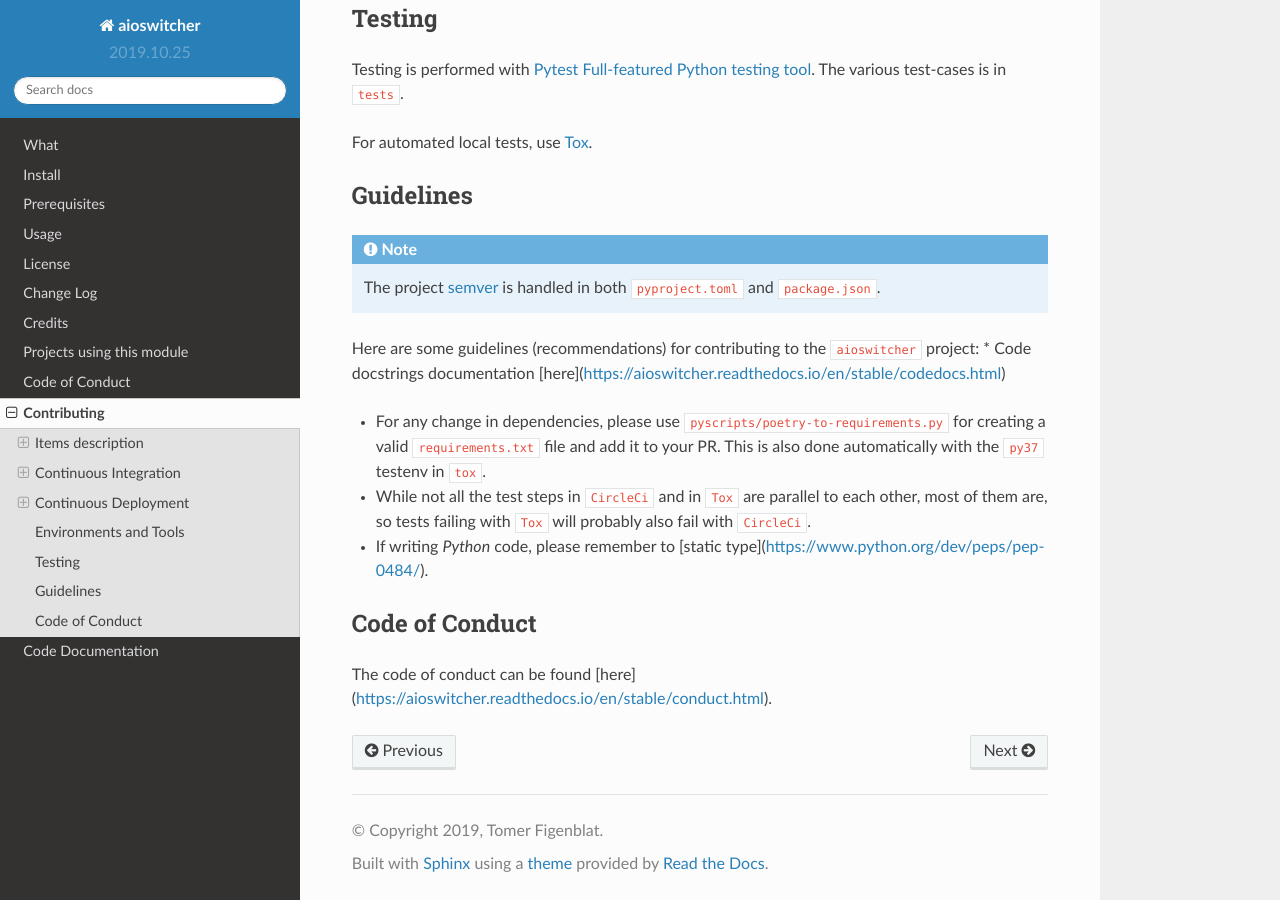
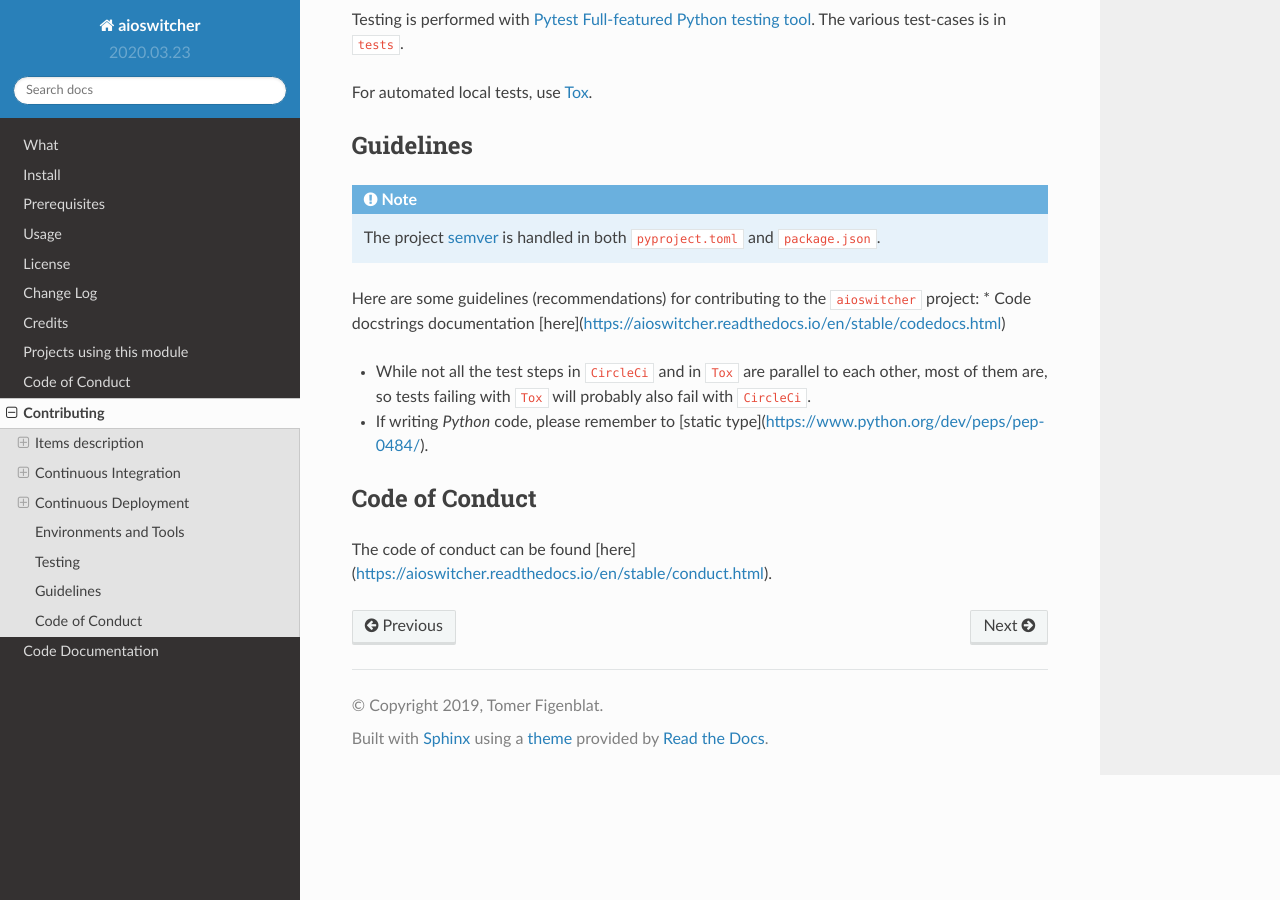
Before and after one commit to TomerFi/aioswitcher, a Sphinx documentation site: the page built from docs/source/contributing.rst, in a window 1280 px wide and 900 px high, scrolled down 3452 px. Built offline with Sphinx 7.4.7 and the Read the Docs theme 2.0.0, drawn with Linux system fonts in a browser that asks for light colours; some of the changed text lies outside the part shown.

Commit message:
Project stuff.

````diff
--- a/docs/source/contributing.rst
+++ b/docs/source/contributing.rst
@@ -30,9 +30,6 @@
 
 *   ``.yamllint`` is the configuration for `yamllint A Linter for YAML Files`_ linting yml files.
 
-*   ``.remarkrc`` is the configuration file for `remark-lint`_ plugin for Remark_ linting
-    *markdown* files.
-
 *   ``bandit.yml`` is the configuration file for `Bandit common security issues finder`_ checking
     python scripts.
 
@@ -44,7 +41,6 @@
 
 *   ``src/aioswitcher`` is the *Python* modules making the package.
 *   ``tests`` is where *Python* test-cases are stored and executed with pytest_.
-*   ``pyscripts``` is where *Python* scripts are stored.
 
 Package management
 ------------------
@@ -177,10 +173,6 @@
 Here are some guidelines (recommendations) for contributing to the ``aioswitcher`` project:
 *   Code docstrings documentation [here](https://aioswitcher.readthedocs.io/en/stable/codedocs.html)
 
-*   For any change in dependencies, please use ``pyscripts/poetry-to-requirements.py`` for
-    creating a valid ``requirements.txt`` file and add it to your PR. This is also done
-    automatically with the ``py37`` testenv in ``tox``.
-
 *   While not all the test steps in ``CircleCi`` and in ``Tox`` are parallel to each other, most
     of them are, so tests failing with ``Tox`` will probably also fail with ``CircleCi``.
 
````
Also changed, not shown: other parts of docs/source/contributing.rst (+0 -3 lines), CONTRIBUTING.md (+0 -6 lines), pyproject.toml (+8 -10 lines), 4 other files.
